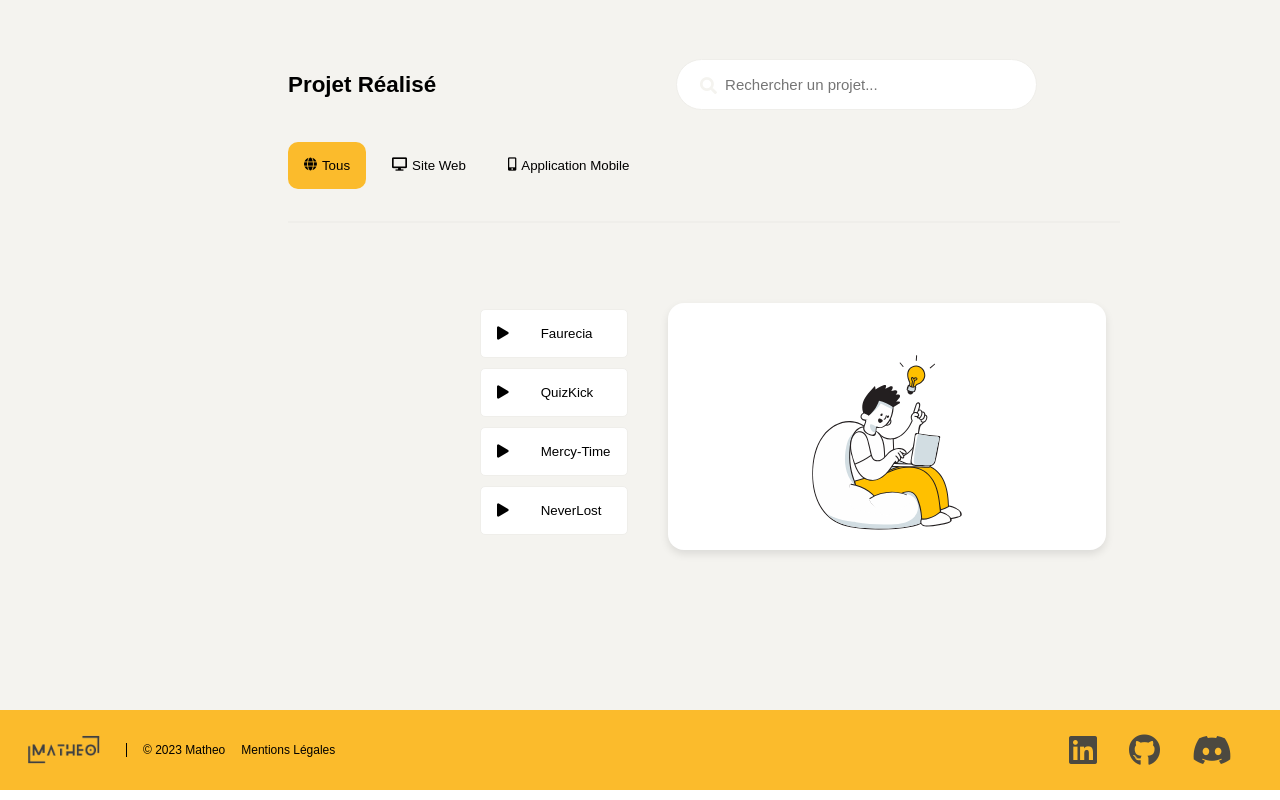
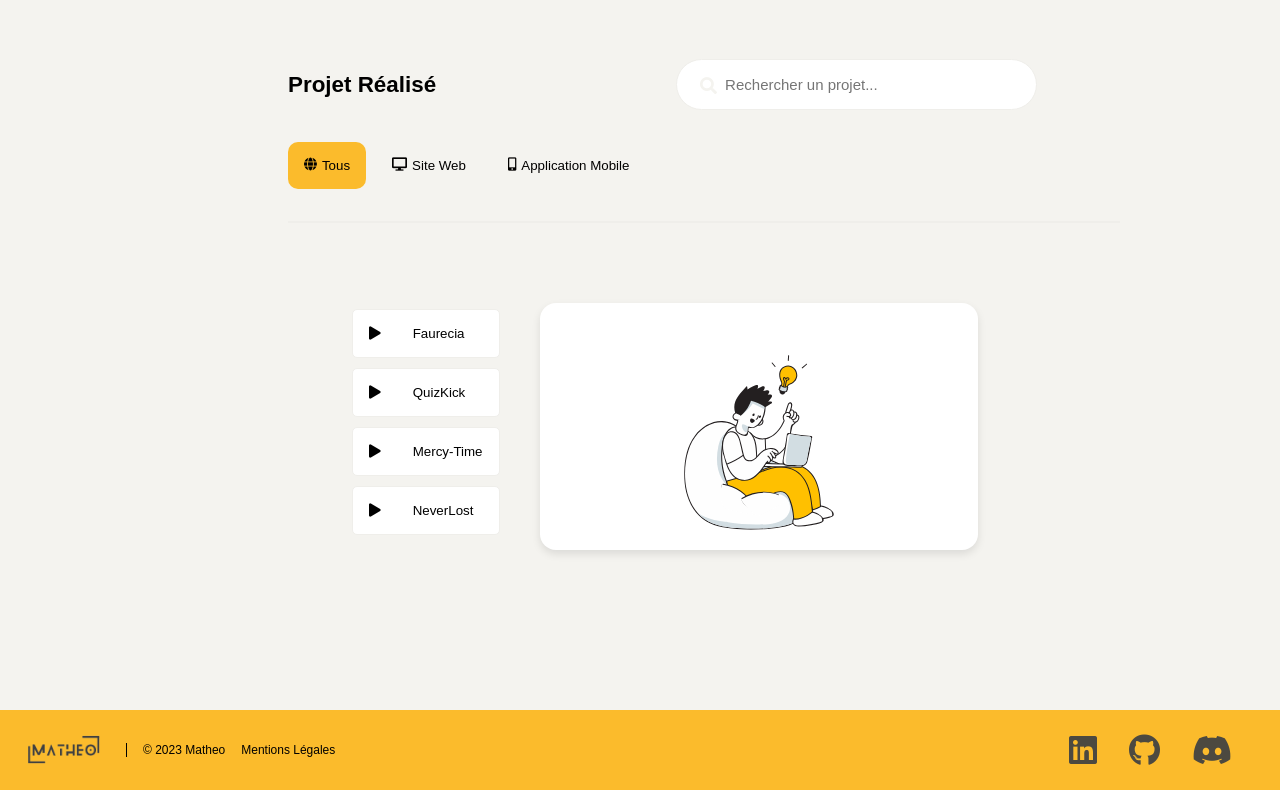
Before and after one commit to Matheo1210/web-design-agence, an Angular app: page / in a window 1280 px wide. Shown: the part 636-1436 px from the top of the page. Built offline with nearby package versions, Linux system fonts and the light colour scheme; a web font is replaced by a local one.

Commit message:
Update app.component.scss

```diff
--- a/src/app/app.component.scss
+++ b/src/app/app.component.scss
@@ -400,7 +400,7 @@ footer {
   }
 
   .project-details {
-    margin-left: 1rem;
+    margin-left: -7rem;
   }
 }
 
```
